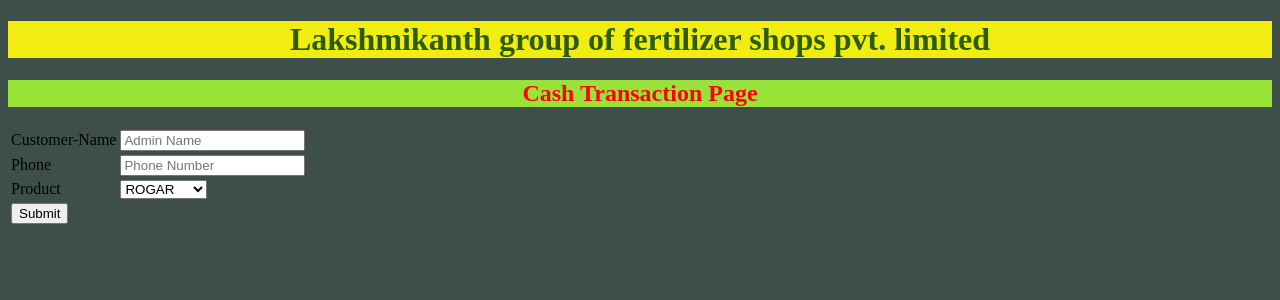
After one commit to PMANOHARAREDDY/PM-ELECTRONICS, a Flask app: page /dashboard/customer/cash in a window 1280 px wide. The commit adds this page. Shown: the top 300 px of the page. Run offline with Flask 3, Linux system fonts and the light colour scheme.

Commit message:
Staged and commited all the customer related tasks

```diff
--- a/app.py
+++ b/app.py
@@ -1,6 +1,12 @@
 from flask import *
 import pyttsx3
 import mysql.connector as sql
+import datetime,math
+
+def interest(p,day_took):
+    today = datetime.date.today()
+    diff = (today-day_took).days
+    return math.ceil((p*0.067*diff)/100)
 
 conn = sql.connect(host="localhost",user="root",passwd="Pavitra@01",database="fertilizer_shop")
 app = Flask(__name__)
@@ -19,7 +25,7 @@ if conn.is_connected():
 def home():
     return render_template('/home.html')
 
-@app.route('/dashboard',methods = ['POST'])
+@app.route('/dashboard',methods = ['POST','GET'])
 def authorize():
     admin = request.form['name']
     passwd = request.form['pass']
@@ -49,6 +55,67 @@ def stock():
 def stats():
     return render_template('/stats.html')
 
+@app.route('/dashboard/customer/cash')
+def cash():
+    return render_template('/cash.html')
+
+@app.route('/dashboard/customer/cash2',methods = ['POST'])
+def cash2():
+    name = request.form['name']
+    phone = request.form['phone']
+    product = request.form['product']
+    c.execute("select cash_price from product_details where product_name = '{}'".format(str(product)))
+    amount = c.fetchone()[0]
+    c.execute("insert into paid_customer_details values('{}','{}','{}','{}','{}')".format(name,phone,product,amount,datetime.date.today()))
+    conn.commit()
+    return redirect(url_for('customer'))
+
+@app.route('/dashboard/customer/debt')
+def debt():
+    return render_template('/debt.html')
+
+@app.route('/dashboard/customer/debt2',methods = ['POST'])
+def debt2():
+    name = request.form['name']
+    phone = request.form['phone']
+    product = request.form['product']
+    c.execute("select cash_price from product_details where product_name = '{}'".format(str(product)))
+    amount = c.fetchone()[0]
+    c.execute("insert into debt_customer_details values('{}','{}','{}','{}','{}')".format(name,phone,product,amount,datetime.date.today()))
+    conn.commit()
+    return redirect(url_for('customer'))
+
+@app.route('/dashboard/customer/clear')
+def clear():
+    return render_template('clear.html')
+
+@app.route('/dashboard/customer/clear2',methods = ['POST'])
+def clear2():
+    Phone = request.form['phone']
+    c.execute("select amount,date from debt_customer_details where phone = '{}'".format(Phone))
+    res = c.fetchall()
+    debt = 0
+    for i in res:
+        debt += (i[0]+interest(i[0],i[1]))
+    return render_template('clear2.html',debt=debt,phone=Phone)
+
+@app.route('/dashboard/customer/clear3',methods = ['POST'])
+def clear3():
+    Phone = request.form['phone']
+    c.execute("select amount,date from debt_customer_details where phone = '{}'".format(Phone))
+    res = c.fetchall()
+    debt = 0
+    for i in res:
+        debt += (i[0]+interest(i[0],i[1]))
+    c.execute("select * from debt_customer_details where phone = '{}'".format(Phone))
+    res2 = c.fetchall()
+    name = res2[0][0]
+    c.execute("delete from debt_customer_details where phone = '{}'".format(Phone))
+    conn.commit()
+    product = "Clearance"
+    c.execute("insert into paid_customer_details values('{}','{}','{}','{}','{}')".format(name,Phone,product,debt,datetime.date.today()))
+    conn.commit()
+    return redirect(url_for('customer'))
 
 if __name__ == '__main__':
     app.run()
--- /dev/null
+++ b/templates/cash.html
@@ -0,0 +1,42 @@
+<!DOCTYPE html>
+<html>
+    <head>
+        <title>Lakshmi Kanth & co.</title>
+    </head>
+    <body style="background-color: rgb(62, 79, 73);">
+        <div>
+            <h1 style="text-align: center;color: rgb(45, 92, 4);background-color: rgb(241, 237, 16);">Lakshmikanth group of fertilizer shops pvt. limited</h1>
+        </div>
+        <div>
+            <h2 style="text-align: center;color: rgb(255, 0, 0);background-color: rgb(153, 227, 56);"> Cash Transaction Page </h2>
+        </div>
+        <form action="http://localhost:5000/dashboard/customer/cash2" method="post">
+            <table>
+                <tr>
+                    <td>Customer-Name</td>
+                    <td><input type="text" name="name" placeholder="Admin Name"/></td>
+                </tr>
+
+                <tr>
+                    <td>Phone</td>
+                    <td><input type="number" name="phone" placeholder="Phone Number "/></td>
+                </tr>
+                <tr>
+                    <td>Product</td>
+                    <td>
+                        <select name="product">
+                            <option value="Rogar">ROGAR</option>
+                            <option value="Rogar-f">ROGAR-F</option>
+                            <option value="Rogar-m">ROGAR-M</option>
+                            <option value="Rogar-d">ROGAR-D</option>
+                            <option value="Rogar-k">ROGAR-K</option>
+                        </select>
+                    </td>
+                </tr>
+                <tr>
+                    <td><input type="submit" value="Submit"/></td>
+                </tr>
+            </table>
+        </form>
+    </body>
+</html>
--- a/templates/customer.html
+++ b/templates/customer.html
@@ -12,16 +12,16 @@
         </div>
         <div style="margin: 60px;">
             <p style="display: inline;margin-left: 350px;">
-                <a href=""><img src="/static/cash.jpg" width="300px"></a>
+                <a href="http://localhost:5000/dashboard/customer/cash"><img src="/static/cash.jpg" width="300px"></a>
             </p>
             <p style="display: inline;margin-left: 50px;">
-                <a href=""><img src="/static/debt.jpg" width="300px"></a>
+                <a href="http://localhost:5000/dashboard/customer/debt"><img src="/static/debt.jpg" width="300px"></a>
             </p>
 
         </div>
         <div>
             <p style="display: inline;margin-left: 560px;">
-                <a href=""><img src="/static/clear.jpg" width="350px"></a>
+                <a href="http://localhost:5000/dashboard/customer/clear"><img src="/static/clear.jpg" width="350px"></a>
             </p>
         </div>
     </body>
```
Also changed, not shown: templates/clear.html (added, +31 -0 lines), templates/clear2.html (added, +27 -0 lines), templates/debt.html (added, +42 -0 lines), templates/stock.html (+2 -5 lines), static/CB.jpg (added).
